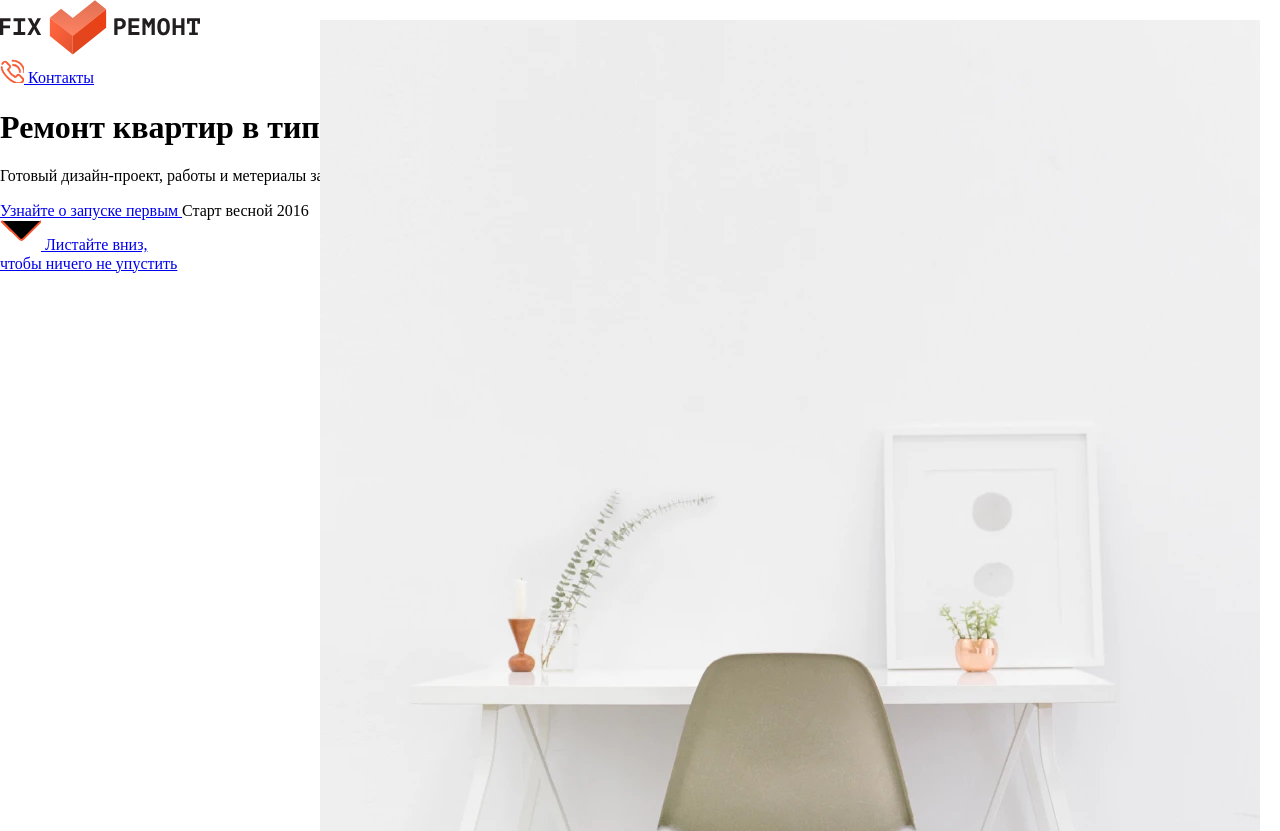
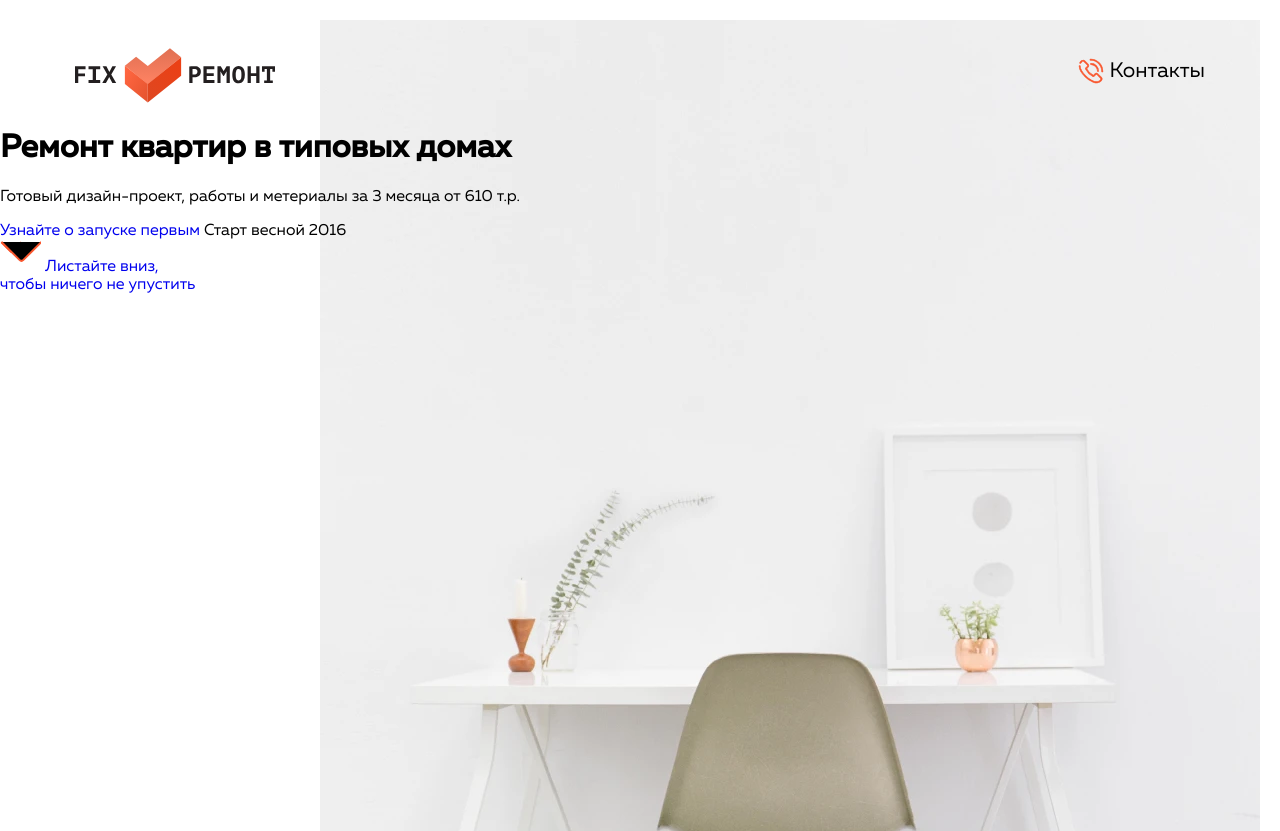
Before and after one commit to kozyrevfrontend/fix, a website: page source/index.html in a window 1280 px wide. Shown: the top 831 px of the page. Drawn offline with nearby package versions, Linux system fonts and the light colour scheme; files that its build step writes are made by us from their sources; files whose address does not match are found by name.

Commit message:
добавляет стили для header__top

```diff
--- a/source/index.html
+++ b/source/index.html
@@ -21,7 +21,7 @@
 			</a>
 		</div>
 		<a class="header__contacts-link" href="#footer">
-			<svg width="24" height="24">
+			<svg width="26" height="26">
 				<use href="img/sprite_auto.svg#icon-phone"></use>
 			</svg>
 			<span>Контакты</span>
--- a/source/less/blocks/header.less
+++ b/source/less/blocks/header.less
@@ -6,9 +6,47 @@ header
   height: 100vh;
 }
 
+.header__top
+{
+  display: flex;
+  justify-content: space-between;
+  width: 88.29%;
+  .centered();
+  padding-top: 48px;
+}
+
+.header__contacts-link
+{
+  padding-top: 3px;
+
+  span
+  {
+	font-size: 21px;
+	font-weight: 400;
+	line-height: 25px;
+
+	color: @text-dark;
+  }
+
+  svg
+  {
+	transform: translate(-2px, 7px);
+  }
+
+  &:hover,
+  &:focus
+  {
+	span
+	{
+	  color: @text-accent-red;
+	}
+  }
+}
+
 .header__video
 {
   position: absolute;
   top: 20px;
   right: 20px;
+  z-index: -1;
 }
--- a/source/less/mixins.less
+++ b/source/less/mixins.less
@@ -0,0 +1,4 @@
+.centered
+{
+  margin: 0 auto;
+}
--- a/source/less/scaffolding.less
+++ b/source/less/scaffolding.less
@@ -14,6 +14,7 @@ body
 {
 	margin: 0 auto;
 	padding: 0;
+	overflow-x: hidden;
 
 	font-family: "Muller", "Arial", sans-serif;
 }
--- a/source/less/style.less
+++ b/source/less/style.less
@@ -3,4 +3,5 @@
 @import "visually-hidden";
 @import "variables";
 @import "mixins";
+@import "scaffolding";
 @import "blocks/header";
--- a/source/less/variables.less
+++ b/source/less/variables.less
@@ -0,0 +1,2 @@
+@text-dark: #000000;
+@text-accent-red: #f9572e;
```
Also changed, not shown: build/css/style.min.css, build/index.html, 1 other file.
